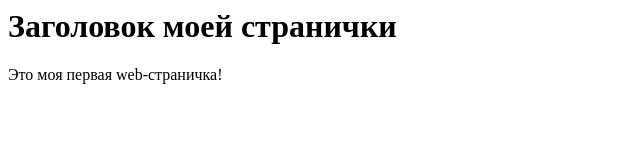
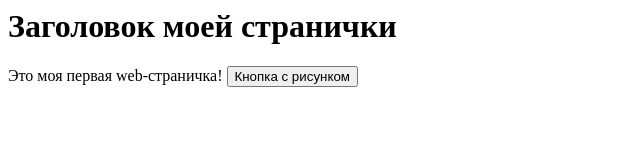
Before and after one commit to Gr0ss32/LR6, a plain HTML site: page index.html in a window 1280 px wide. Shown: the whole page, without its empty margins (0-640 px from the left). Drawn offline with Linux system fonts and the light colour scheme.

Commit message:
Добавили кнопку

```diff
--- a/index.html
+++ b/index.html
@@ -16,6 +16,7 @@
     <h1>Заголовок моей странички</h1> <!--h1 служит для обозначения заголовка.
     Есть ещё h2, h3 и так до h6. самого маленького заголовка-->
     Это моя первая web-страничка!
+<button>Кнопка с рисунком</button>
 
  </body> <!--тело также следует закрыть, после него уже не вставляем текст и тп-->
 
```
